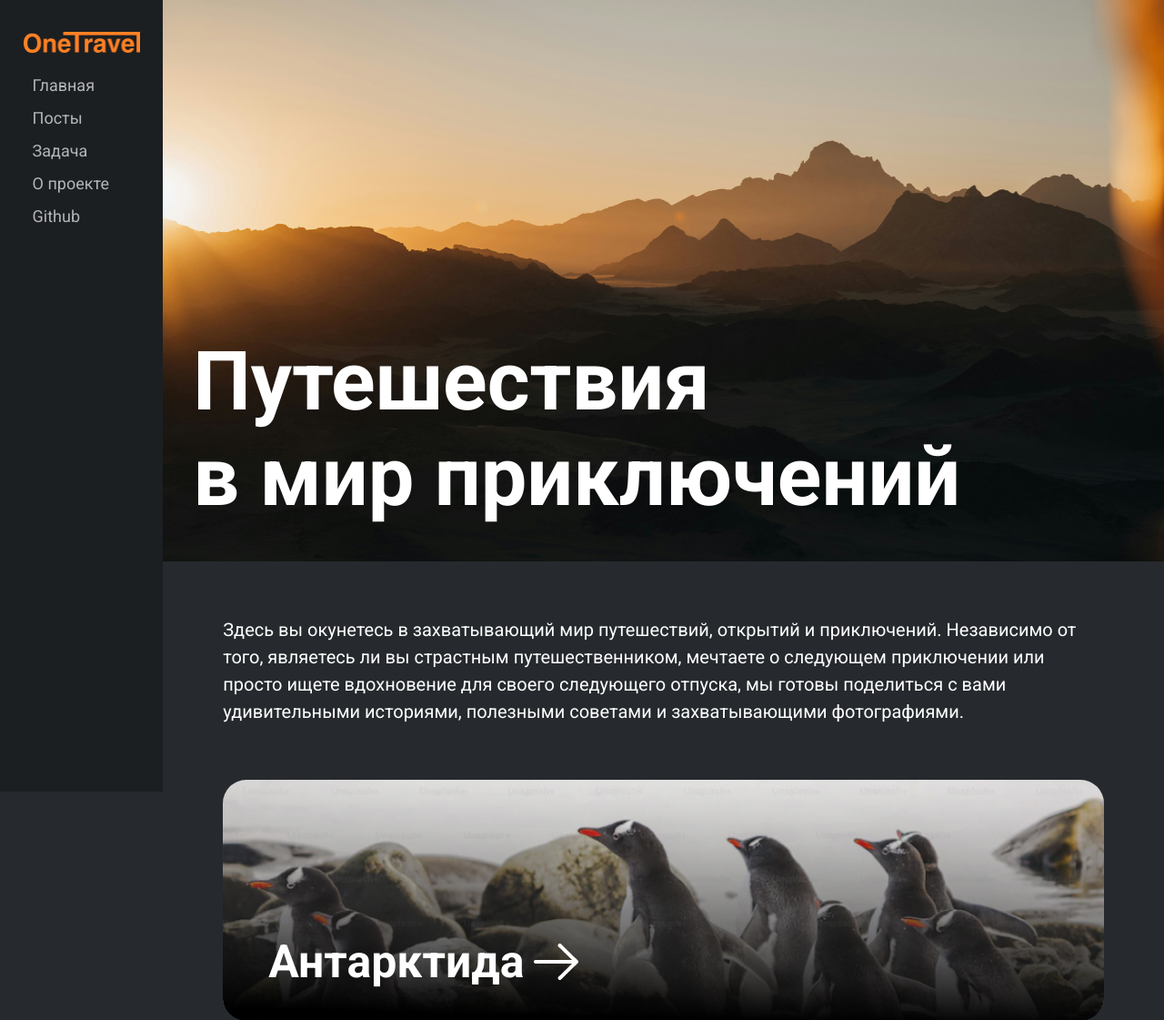
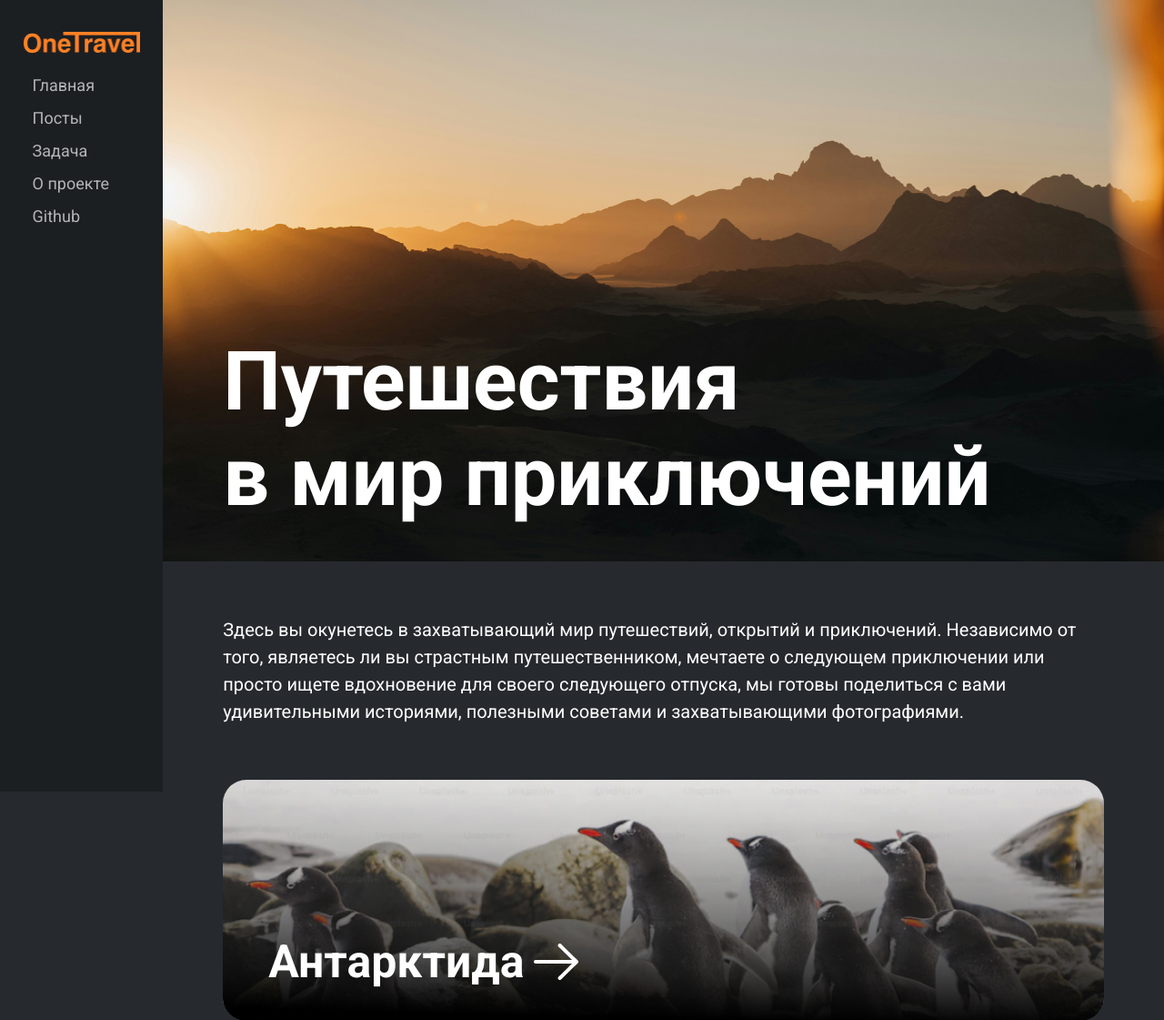
Before and after one commit to geraskinalekseysergeevich/django_travel, a Django app: page / in a window 1280 px wide. Shown: the top 1121 px of the page at 91% size. Run offline with Django 5.2, Linux system fonts and the light colour scheme.

Commit message:
update readme

```diff
--- a/project/main/static/main/css/main.css
+++ b/project/main/static/main/css/main.css
@@ -71,7 +71,7 @@ main .title {
     box-sizing: border-box;
     background: url('/static/main/img/homebg.jpg') no-repeat;
     margin: -3% -2% 0 -2%;
-    padding: 400px 0 0 5%;
+    padding: 400px 0 0 8%;
     height: 650px;
 }
 
```
